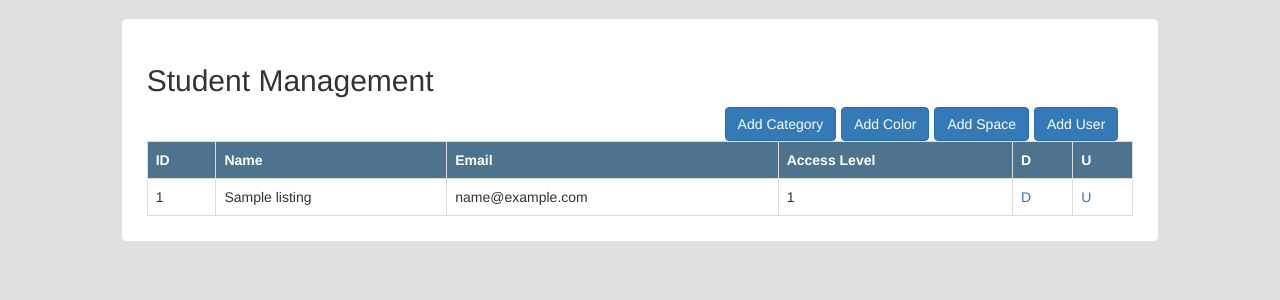
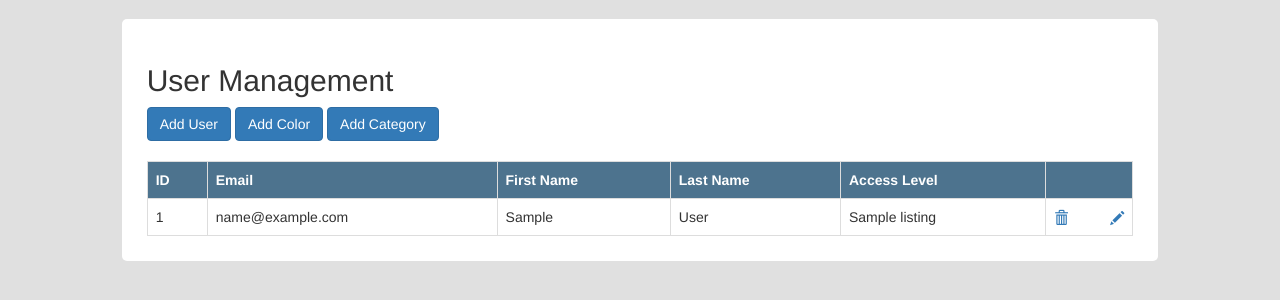
Before and after one commit to jamesgagne/hololens, a PHP site: the page made by application/views/main/admin.php in a window 1280 px wide. Shown: the part 51-351 px from the top of the page. Run offline with PHP 8.4, Linux system fonts and the light colour scheme; the template is opened without the code that fills it: most values are stand-ins (such as "Sample title", 1, 10 or a date in 2020); data that the repository does not hold is empty; some libraries are stand-ins or nearby versions.

Commit message:
Updated admin page

```diff
--- a/application/controllers/Register.php
+++ b/application/controllers/Register.php
@@ -62,7 +62,7 @@
 
 						$picture["name"] = $picture_ID . $picture_Ext;
 
-						$target_dir = profilePicturePath();
+						$target_dir = profilePicturePath() . $picture["name"];
 						$picture_link = assetUrl() . "img/profile/" . $picture["name"];
 
 						if (move_uploaded_file($picture["tmp_name"], $target_dir))
--- a/application/views/main/admin.php
+++ b/application/views/main/admin.php
@@ -2,37 +2,61 @@
 <title>Administration</title>
 
 <div class="x_panel">
+
+<?php if(isset($Error)) { ?>
+
+<div class="alert alert-danger fade in">
+<?php if(isset($Error)) echo $Error; ?>
+</div>
+
+<? } ?>
+
 <div class="x_title">
-	<h2>Student Management</h2>
-	<ul class="nav navbar-right panel_toolbox">
-	  <li><a data-toggle="modal" href="#addModal"><i class="fa fa-plus"></i></a>
-	  </li>
-	</ul>
+	<h2>User Management</h2>
 </div>
+
 <?php if (isset($update)) { ?>
 <?php echo form_open(base_url() . 'index.php/Admin/updateentry/' . $entry['user_id'], array("class" => "form-horizontal")) ?>
 <fieldset style = "display: inline-block;">
   <!-- Text input-->
   <div class="form-group updateForm adminpage">
-	<label class="col-sm-4 control-label" for="textinput">Name</label>
+	<label class="col-sm-4 control-label" for="textinput">Email</label>
 	<div class="col-sm-4">
-	  <input type="text" maxlength = "35" placeholder="Name" class="form-control" name = "name" id = "nameAdmin" value = "<?=$entry['name']?>">
+	  <input type="email" placeholder="Email" class="form-control" id = "emailAdmin" name = "email" value = "<?=$entry['email']; ?>">
 	</div>
   </div>
 
     <!-- Text input-->
   <div class="form-group updateForm adminpage">
-	<label class="col-sm-4 control-label" for="textinput">Email</label>
+	<label class="col-sm-4 control-label" for="textinput">First Name</label>
 	<div class="col-sm-4">
-	  <input type="email" placeholder="Email" class="form-control" id = "emailAdmin" name = "email" value = "<?=$entry['email']?>">
+	  <input type="text" maxlength = "35" placeholder="First Name" class="form-control" name = "firstName" value = "<?=$entry['first_name']; ?>">
 	</div>
   </div>
 
     <!-- Text input-->
   <div class="form-group updateForm adminpage">
-	<label class="col-sm-4 control-label" for="textinput">Role</label>
+	<label class="col-sm-4 control-label" for="textinput">Last Name</label>
 	<div class="col-sm-4">
-	  <input type="number" max = "1" min = "0" class="form-control" id = "role" name = "role" value = "<?=$entry['access_level_id']?>">
+	  <input type="text" maxlength = "35" placeholder="Last Name" class="form-control" name = "lastName" value = "<?=$entry['last_name']; ?>">
+	</div>
+  </div>
+
+  <!-- Text input-->
+  <div class="form-group updateForm adminpage">
+	<label class="col-sm-4 control-label" for="accessLevelUpdate">Access Level</label>
+	<div class="col-sm-4">
+
+	  <select id="accessLevelUpdate" name="accessLevel" class="form-control">
+
+		<?php foreach($AccessLevels as $level) { ?>
+
+		<option <?php if($entry["access_level_id"] == $level["access_level_id"]) echo "selected"; ?> value="<?= $level["access_level_id"]; ?>"><?= $level["name"]; ?></option>
+
+		<? } ?>
+
+	</select>
+
 	</div>
   </div>
 
@@ -40,37 +64,37 @@
 </fieldset>
 <?php echo form_close() ?>
 <?php } ?>
+
 	<div class="x_content">
-		<button style="float:right;" type="button" class="btn btn-primary" data-toggle="modal" data-target="#addModal">
-		  Add User
-		</button>
-		<button style="float:right; margin-right: 5px;" type="button" class="btn btn-primary" data-toggle="modal" data-target="#addSpace">
-		  Add Space
-		</button>
-		<button style="float:right; margin-right: 5px;" type="button" class="btn btn-primary" data-toggle="modal" data-target="#addcolorModal">
-		  Add Color
-		</button>
-		<button style="float:right; margin-right: 5px;" type="button" class="btn btn-primary" data-toggle="modal" data-target="#addCategory">
-		  Add Category
-		</button>
+		<button type="button" class="btn btn-primary" data-toggle="modal" data-target="#addModal">Add User</button>
+
+		<button type="button" class="btn btn-primary" data-toggle="modal" data-target="#addcolorModal">Add Color</button>
+
+		<button type="button" class="btn btn-primary" data-toggle="modal" data-target="#addCategory">Add Category</button>
+
+		<br>
+		<br>
 
 		<table id = "room">
 		   <tr>
 			 <th>ID</th>
-			 <th>Name</th>
 			 <th>Email</th>
+			 <th>First Name</th>
+			 <th>Last Name</th>
 			 <th>Access Level</th>
-			 <th>D</th>
-			 <th>U</th>
+			 <th></th>
 		   </tr>
 		  <? foreach ($listing as $row) { ?>
 		   <tr>
-		   <td><?= $row['user_id']?></td>
-		   <td><?= $row['name']?></td>
-		   <td><?= $row['email']?></td>
-		   <td><?= $row['access_level_id']?></td>
-		   <td><a href="<?= base_url() ?>index.php/Admin/delete/<?= $row['user_id']?>">D</a></td>
-		   <td><a href="<?= base_url() ?>index.php/Admin/update/<?= $row['user_id']?>">U</a></td>
+		   <td><?= $row['user_id']; ?></td>
+		   <td><?= $row['email']; ?></td>
+		   <td><?= $row['first_name']; ?></td>
+		   <td><?= $row['last_name']; ?></td>
+		   <td><?= $row['name']; ?></td>
+		   <td>
+				<a href="<?= base_url() ?>index.php/Admin/delete/<?= $row['user_id']; ?>"><span class="pull-left glyphicon glyphicon-trash"></span></a>
+				<a href="<?= base_url() ?>index.php/Admin/update/<?= $row['user_id']; ?>"><span class="pull-right glyphicon glyphicon-pencil"></span></a>
+		   </td>
 		   </tr>
 		  <? } ?>
 		</table>
@@ -89,33 +113,49 @@
       <fieldset>
 			<!-- Text input-->
           <div class="form-group adminpage">
-            <label class="col-sm-2 control-label" for="textinput">Name</label>
-            <div class="col-sm-10">
-              <input type="text" maxlength = "35" placeholder="Name" class="form-control" name = "nameModal" id = "nameModal">
+            <label class="col-sm-3 control-label" for="textinput">Email</label>
+            <div class="col-sm-9">
+              <input autocomplete="off" type="email" placeholder="Email" class="form-control" id = "emailModal" name = "emailModal" required>
             </div>
           </div>
 
           <!-- Text input-->
           <div class="form-group adminpage">
-            <label class="col-sm-2 control-label" for="textinput">Email</label>
-            <div class="col-sm-10">
-              <input type="text" placeholder="Email" class="form-control" id = "emailModal" name = "emailModal">
+            <label class="col-sm-3 control-label" for="textinput">First Name</label>
+            <div class="col-sm-9">
+              <input autocomplete="off" type="text" maxlength = "35" placeholder="First Name" class="form-control" name = "firstName" required>
             </div>
           </div>
 
 		  <!-- Text input-->
           <div class="form-group adminpage">
-            <label class="col-sm-2 control-label" for="textinput">Password</label>
-            <div class="col-sm-10">
-              <input type="text" placeholder="Password" class="form-control" id = "passwordModal" name = "passwordModal">
+            <label class="col-sm-3 control-label" for="textinput">Last Name</label>
+            <div class="col-sm-9">
+              <input autocomplete="off" type="text" maxlength = "35" placeholder="Last Name" class="form-control" name = "lastName" required>
             </div>
           </div>
 
            <!-- Text input-->
           <div class="form-group adminpage">
-            <label class="col-sm-2 control-label" for="textinput">Role</label>
-            <div class="col-sm-10">
-              <input type="number" placeholder="Role" max = "1" min = "0" class="form-control" id = "roleModal" name = "roleModal">
+            <label class="col-sm-3 control-label" for="textinput">Password</label>
+            <div class="col-sm-9">
+              <input autocomplete="off" type="password" placeholder="Password" class="form-control" id = "passwordModal" name = "passwordModal" required>
+            </div>
+          </div>
+
+		  <!-- Select input-->
+          <div class="form-group adminpage">
+            <label class="col-sm-3 control-label" for="accessLevelAdd">Access Level</label>
+            <div class="col-sm-9">
+			<select name="accessLevel" id="accessLevelAdd" class="form-control">
+
+			<?php foreach($AccessLevels as $level) { ?>
+
+			<option <?php if($entry["access_level_id"] == $level["access_level_id"]) echo "selected"; ?> value="<?= $level["access_level_id"]; ?>"><?= $level["name"]; ?></option>
+
+			<? } ?>
+
+			</select>
             </div>
           </div>
 
@@ -144,7 +184,7 @@
           <div class="form-group adminpage">
             <label class="col-sm-2 control-label" for="textinput">Color</label>
             <div class="col-sm-10">
-              <input type="text" maxlength = "30" placeholder="Color" class="form-control" name = "colorModal" id = "colorModal">
+              <input type="text" maxlength = "30" placeholder="Color" class="form-control" name = "colorModal" id = "colorModal" required>
             </div>
           </div>
       </div>
@@ -172,7 +212,7 @@
           <div class="form-group adminpage">
             <label class="col-sm-2 control-label" for="textinput">Category</label>
             <div class="col-sm-10">
-              <input type="text" maxlength = "30" placeholder="Category" class="form-control" name = "categoryModal" id = "categoryModal">
+              <input type="text" maxlength = "30" placeholder="Category" class="form-control" name = "categoryModal" id = "categoryModal" required>
             </div>
           </div>
       </div>
```
Also changed, not shown: application/controllers/Admin.php (+45 -23 lines). Lines whose indentation alone changed are shown as unchanged.
